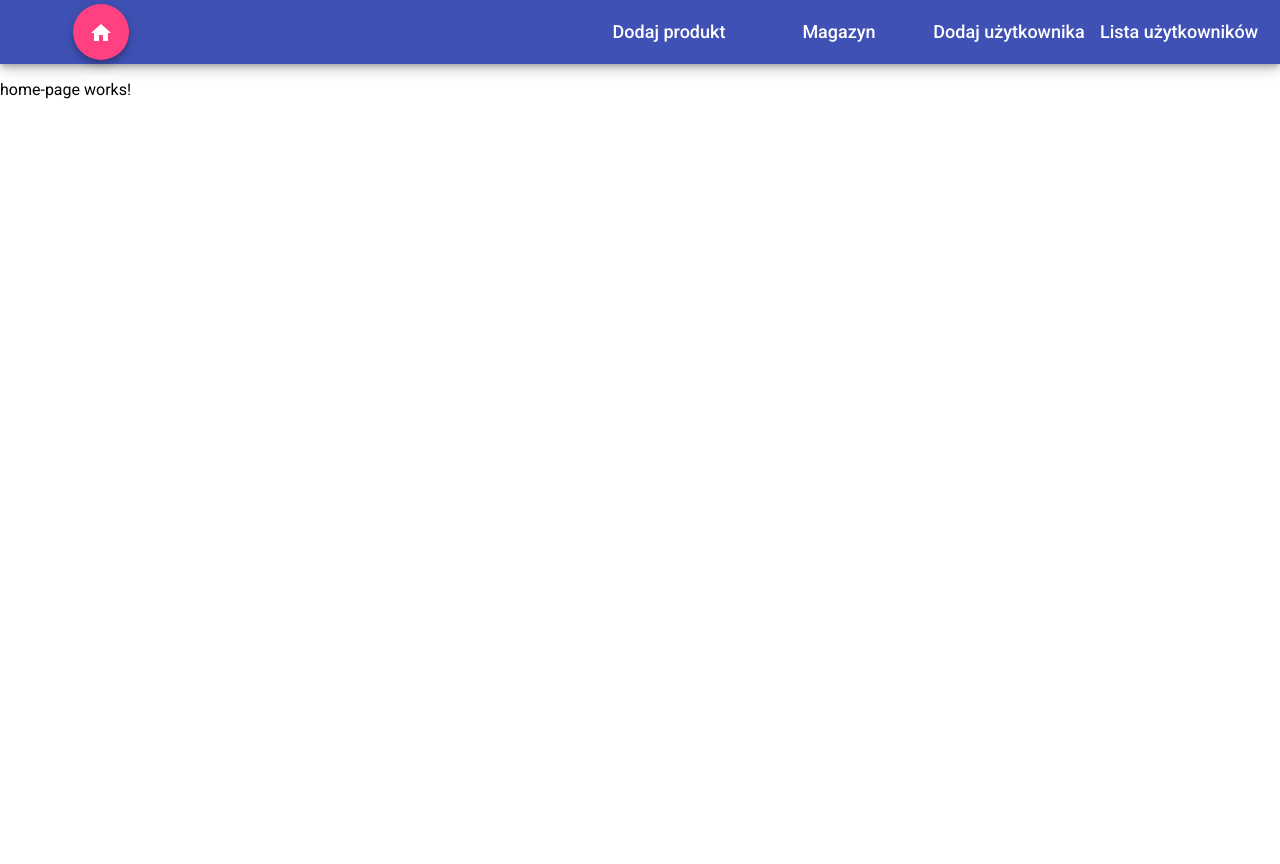
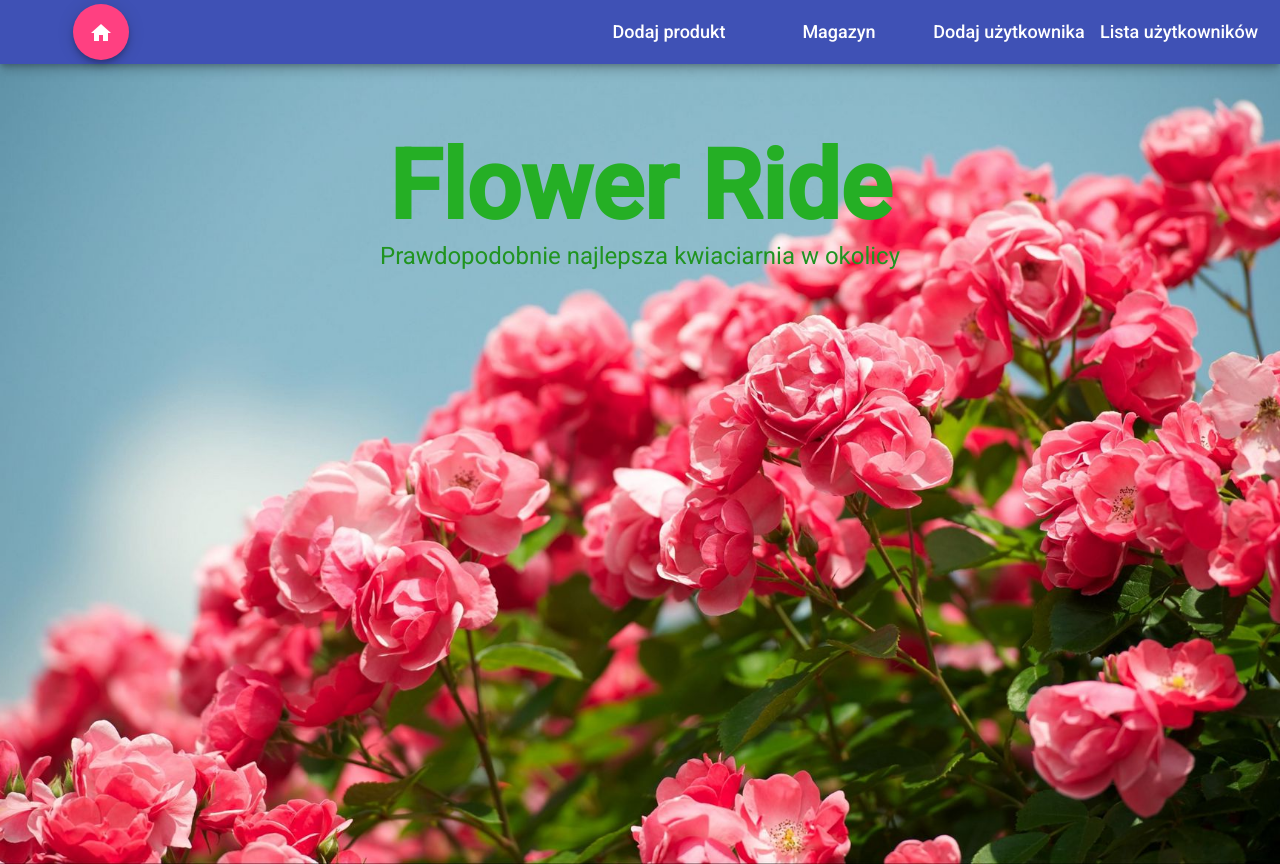
Before and after one commit to michu-dunat/flower-ride-app, an Angular app: page / in a window 1280 px wide. Before the commit the page ends 800 px from the top, so only its background shows below. Built offline with nearby package versions, Linux system fonts and the light colour scheme.

Commit message:
add home-page background

```diff
--- a/src/app/components/home-page/home-page.component.css
+++ b/src/app/components/home-page/home-page.component.css
@@ -0,0 +1,20 @@
+/* Centered text */
+header {
+    position: absolute;
+    top: 25%;
+    left: 50%;
+    transform: translate(-50%, -50%);
+    color: rgb(32, 148, 32);
+    text-align: center;
+}
+h1 {
+    /* text-transform: uppercase; */
+    margin: 0;
+    font-size: 6rem;
+    white-space: nowrap;
+    color: rgb(37, 175, 37);
+}
+p {
+    margin: 0;
+    font-size: 1.5rem;
+}
--- a/src/app/components/home-page/home-page.component.html
+++ b/src/app/components/home-page/home-page.component.html
@@ -1 +1,6 @@
-<p>home-page works!</p>
+<div class="bg">
+    <header>
+    <h1>Flower Ride</h1>
+    <p>Prawdopodobnie najlepsza kwiaciarnia w okolicy</p>
+</header>
+</div>
--- a/src/styles.css
+++ b/src/styles.css
@@ -10,3 +10,11 @@ body { margin: 0; font-family: Roboto, "Helvetica Neue", sans-serif;  height: 10
     top: 0; /* Sets the sticky toolbar to be on top */
     z-index: 1000; /* Ensure that your app's content doesn't overlap the toolbar */
 }
+
+.bg {
+    background-image: url("./assets/home-page-background.jpg");
+    height: 100%;
+    background-size:cover;
+    background-repeat:no-repeat;
+    background-position:center center;
+}
```
Also changed, not shown: src/assets/home-page-background.jpg (added).
